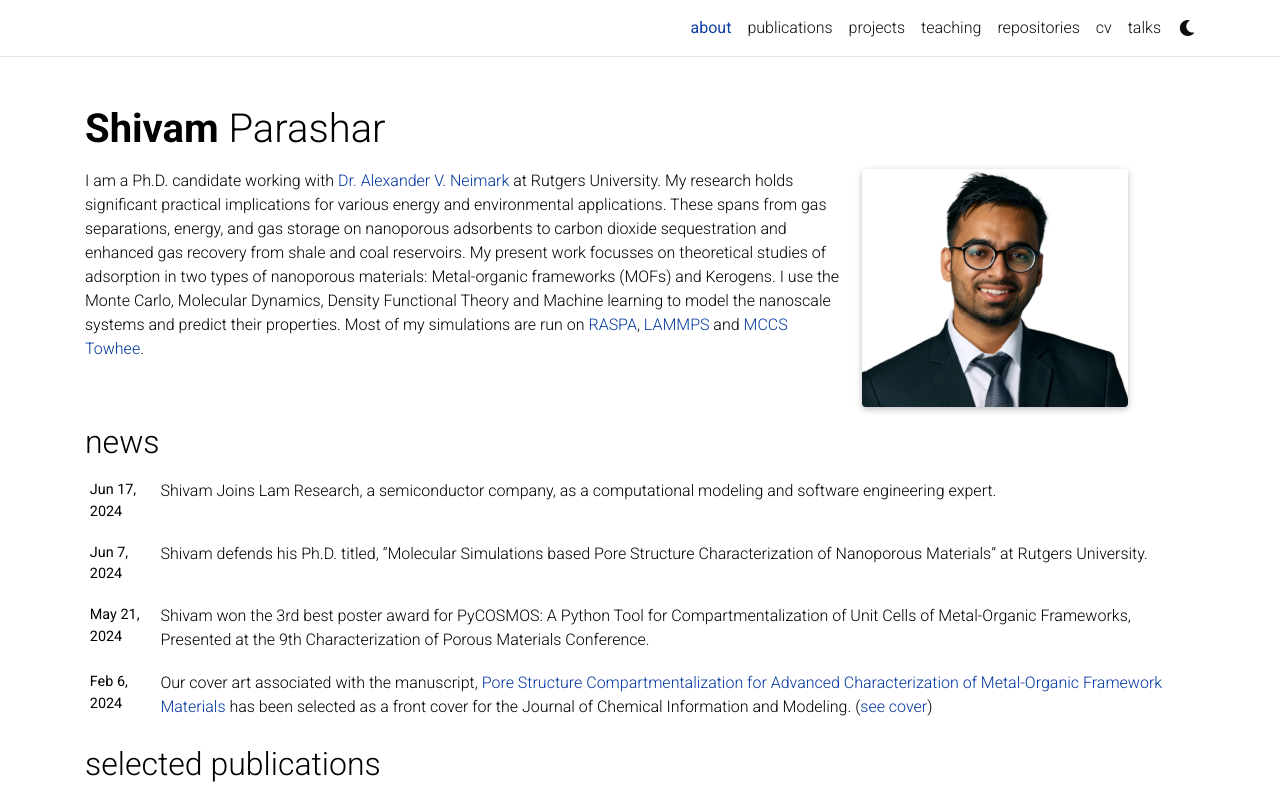
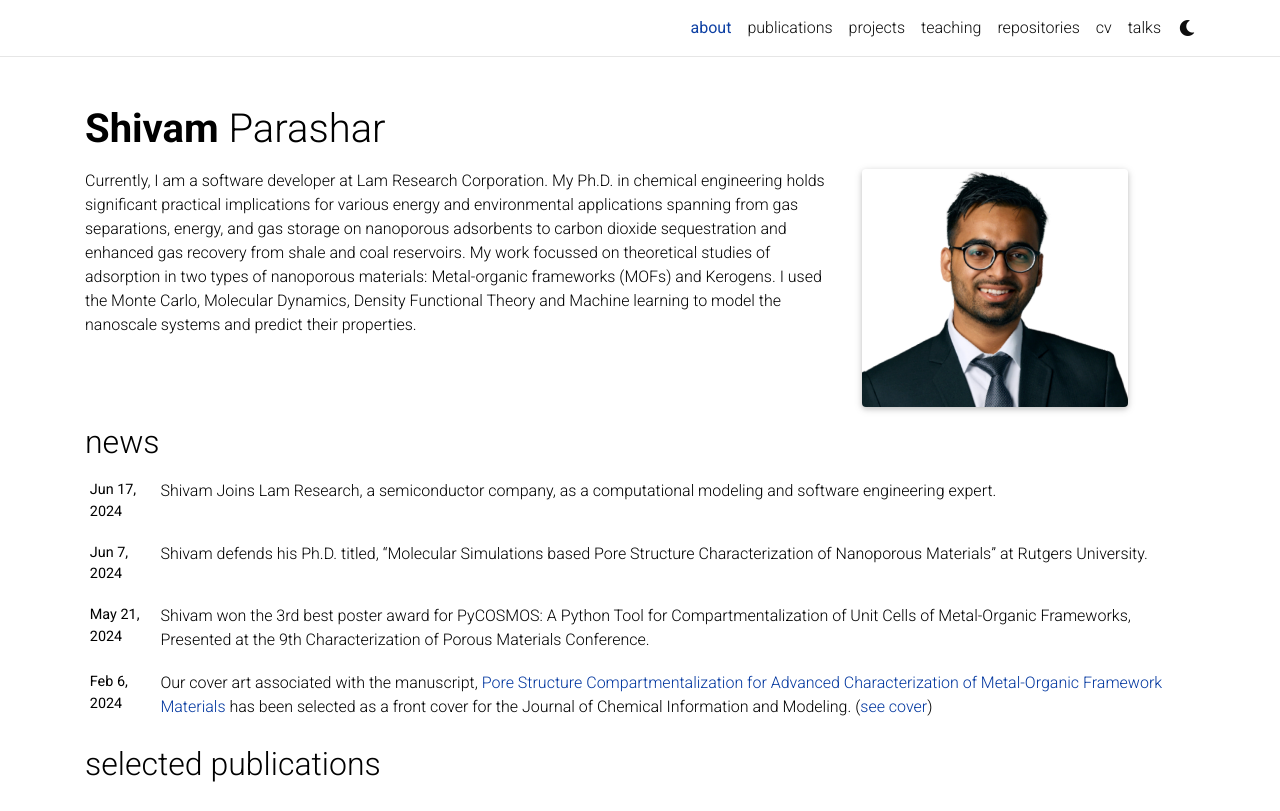
Before and after one commit to shivamrkparashar/shivamrkparashar.github.io, a Jekyll site: the page built from _pages/about.md, in a window 1280 px wide and 1081 px high, cut to the strip 0-811 px from the top of the window. Built offline with Jekyll 4.4.1, drawn with Linux system fonts in a browser that asks for light colours; comment, search, counter and statistics services are not loaded; a style sheet for code colours, icons or effects is not loaded.

Commit message:
Update intro

```diff
--- a/_pages/about.md
+++ b/_pages/about.md
@@ -21,15 +21,15 @@ selected_papers: true # includes a list of papers marked as "selected={true}"
 social: true  # includes social icons at the bottom of the page
 ---
 
-
-I am a Ph.D. candidate working with [Dr. Alexander V. Neimark](http://sol.rutgers.edu/~aneimark/) at Rutgers University.
-My research holds significant practical implications for various energy and environmental applications.
-These spans from gas separations, energy, and gas storage on nanoporous adsorbents to carbon dioxide
-sequestration and enhanced gas recovery from shale and coal reservoirs. My present work focusses on
-theoretical studies of adsorption in two types of nanoporous materials: Metal-organic frameworks
-(MOFs) and Kerogens. I use the Monte Carlo, Molecular Dynamics, Density Functional Theory and Machine learning to model the
-nanoscale systems and predict their properties. Most of my simulations are run on [RASPA](https://github.com/iRASPA/RASPA2),
-[LAMMPS](https://www.lammps.org/) and [MCCS Towhee](https://siepmann.chem.umn.edu/software).
+Currently, I am a software developer at Lam Research Corporation. My Ph.D.
+in chemical engineering holds significant practical
+implications for various energy and environmental applications spanning
+from gas separations, energy, and gas storage on nanoporous adsorbents to carbon
+dioxide sequestration and enhanced gas recovery from shale and coal reservoirs.
+My work focussed on theoretical studies of adsorption in two types of nanoporous
+materials: Metal-organic frameworks (MOFs) and Kerogens. I used the Monte Carlo,
+Molecular Dynamics, Density Functional Theory and Machine learning to model the
+nanoscale systems and predict their properties.
 
 
 <!--
```
